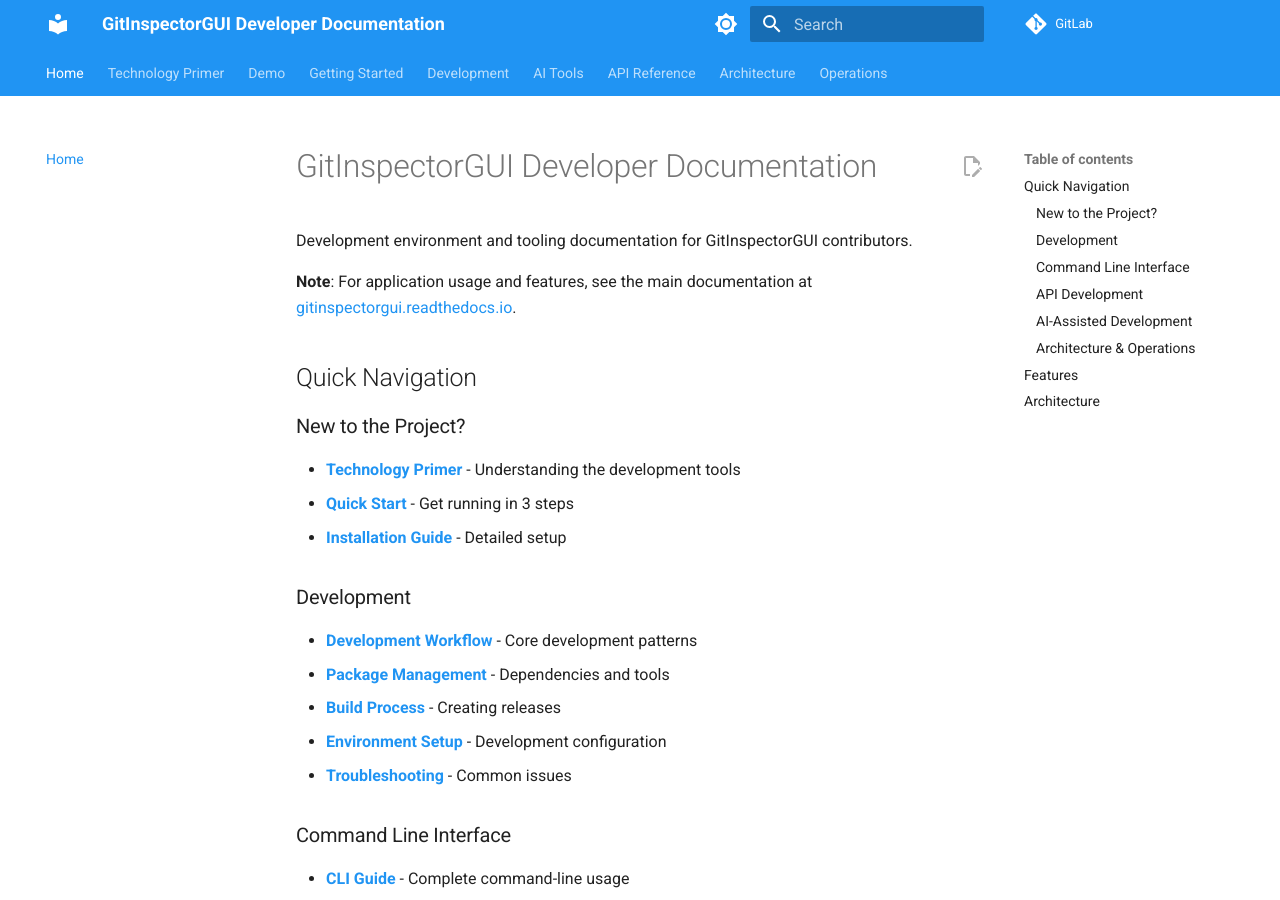
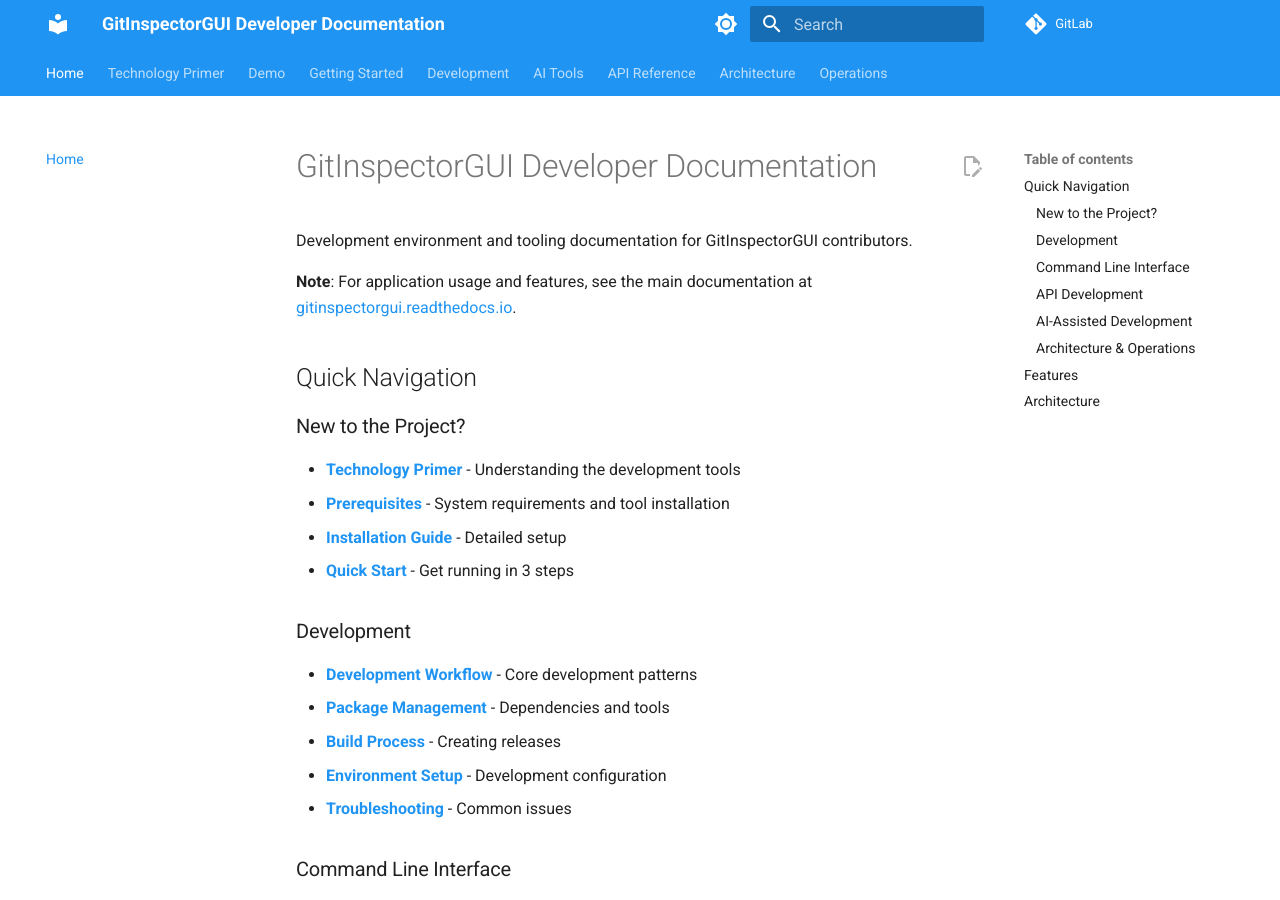
Before and after one commit to boost-edu-tools/gitinspectorgui, an MkDocs documentation site: the page built from docs/index.md, in a window 1280 px wide and 900 px high. Built offline with MkDocs 1.6.1 and Material for MkDocs 9.7.7, drawn with Linux system fonts in a browser that asks for light colours; comment, search, counter and statistics services are not loaded.

Commit message:
Fix documentation links on landing page and throughout docs
- Add missing Prerequisites link to landing page getting-started section
- Fix logical order: Prerequisites → Installation → Quick Start → First Analysis
- Fix broken links in technology-primer.md to use correct numbered filenames
- Update link text in development-workflow.md for consistency
- All landing page links now correctly point to existing files

```diff
--- a/docs/index.md
+++ b/docs/index.md
@@ -9,8 +9,9 @@
 ### New to the Project?
 
 -   **[Technology Primer](technology-primer.md)** - Understanding the development tools
+-   **[Prerequisites](getting-started/01-prerequisites.md)** - System requirements and tool installation
+-   **[Installation Guide](getting-started/02-installation.md)** - Detailed setup
 -   **[Quick Start](getting-started/03-quick-start.md)** - Get running in 3 steps
--   **[Installation Guide](getting-started/02-installation.md)** - Detailed setup
 
 ### Development
 
```
Also changed, not shown: docs/development/development-workflow.md (+1 -1 lines), docs/technology-primer.md (+2 -2 lines).
